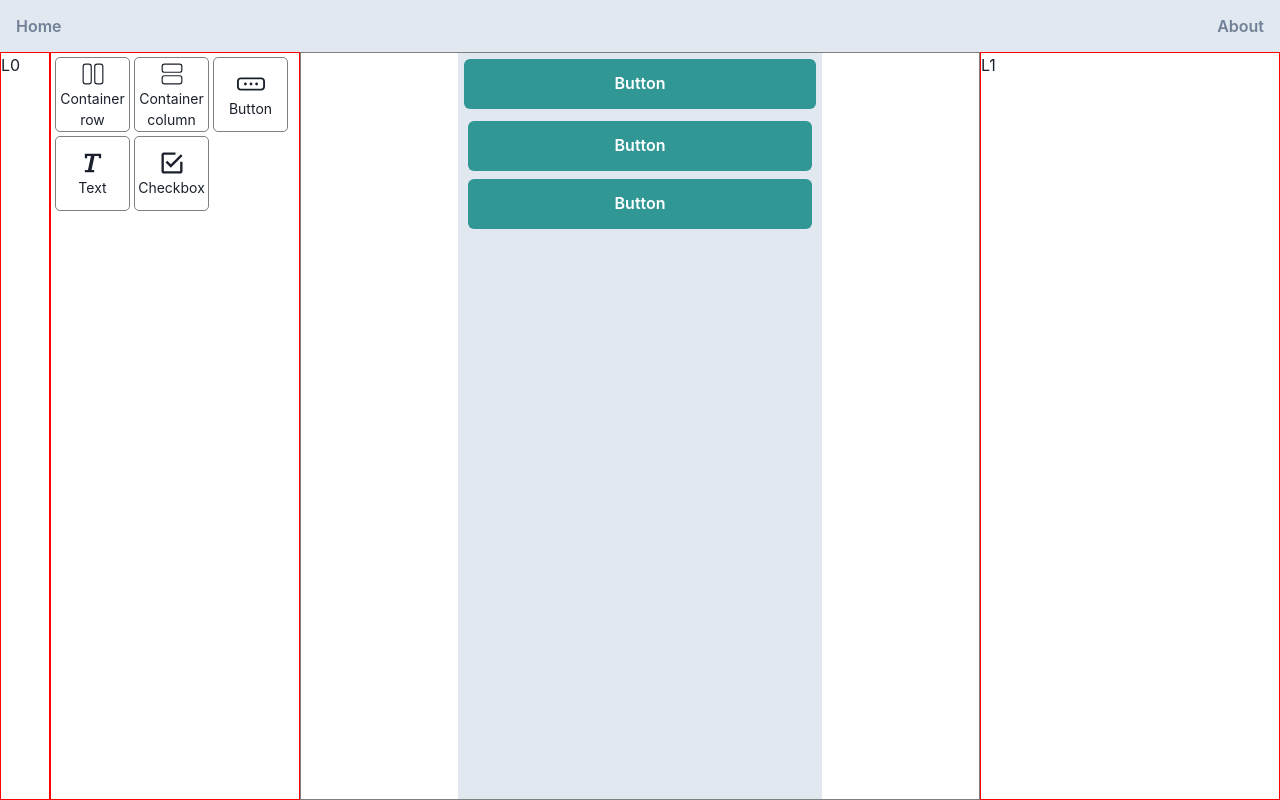
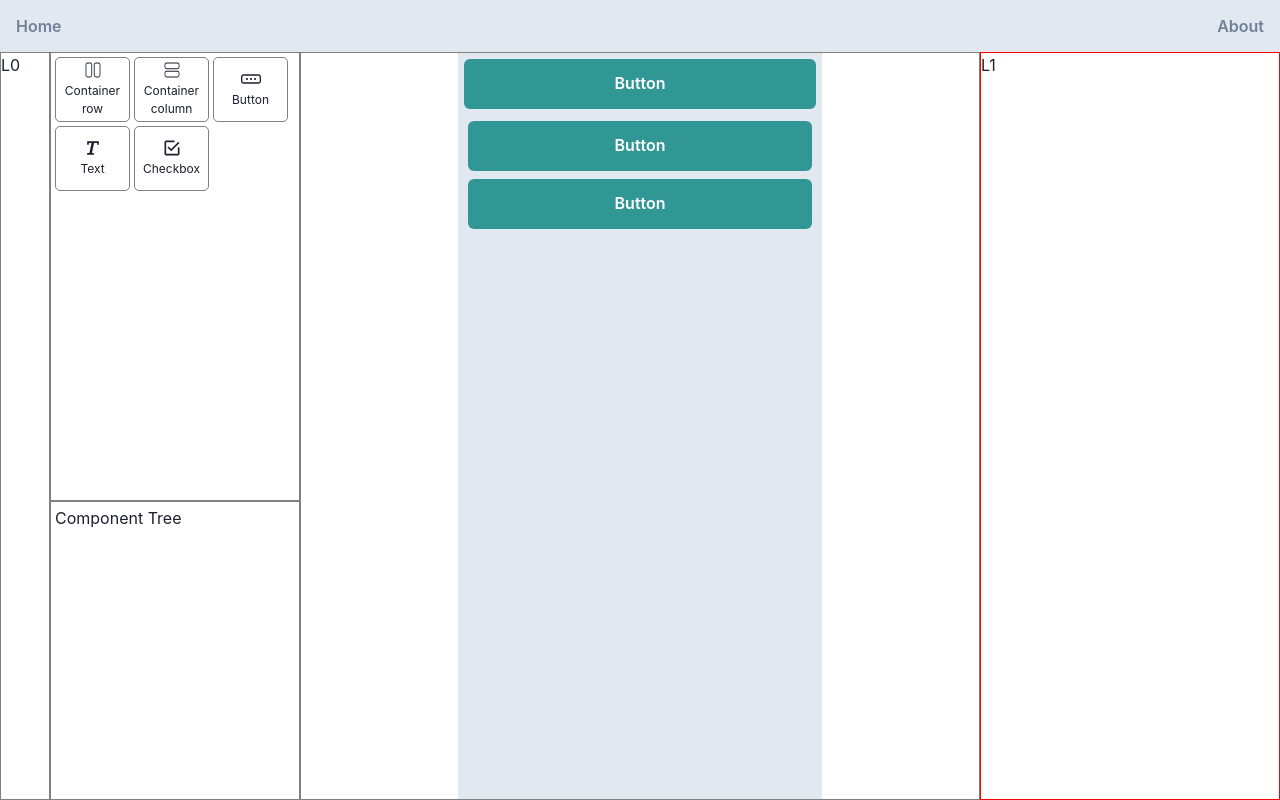
Before and after one commit to franciscocgue/craftify2, a React (Vite) app in the folder frontend/: page / in a window 1280 px wide. Built offline with nearby package versions, Linux system fonts and the light colour scheme.

Commit message:
component tree container added in layout

```diff
--- a/frontend/src/components/SidebarComponents/Component.tsx
+++ b/frontend/src/components/SidebarComponents/Component.tsx
@@ -14,15 +14,16 @@ const Component = ({name, icon, style}: propsT) => {
         alignItems={'center'}
         border={'1px solid gray'}
         w={'75px'}
-        h={'75px'}
+        h={'65px'}
         borderRadius={5}
         justify={'center'}
         bg={'white'}
         style={{...style}}
+        cursor={'grab'}
     >
-        <Icon as={icon} w={7} h={7} color="black.800" />
+        <Icon as={icon} w={5} h={5} color="black.900" />
         <Box>
-            <Text align={'center'} fontSize='sm' userSelect={'none'}>{name}</Text>
+            <Text p={'2px'} align={'center'} fontSize='xs' userSelect={'none'}>{name}</Text>
         </Box>
     </Flex>
 }
--- a/frontend/src/components/SidebarComponents/index.tsx
+++ b/frontend/src/components/SidebarComponents/index.tsx
@@ -1,25 +1,51 @@
-import { Flex } from "@chakra-ui/react";
+import { Box, Flex } from "@chakra-ui/react";
 import Draggable from "../../helpers/Draggable";
 import Component from "./Component";
 import { compTypes } from '../../config/components';
+import { Resizable } from "re-resizable";
 
 const SidebarComponents = () => {
 
-    return <Flex
-        w={'250px'}
+
+    return <Flex direction={'column'} w={'250px'} h={'100%'} maxH={'100%'} >
+        <Flex
+            w={'100%'}
             p={1}
-        border={'1px solid red'}
+            border={'1px solid grey'}
             maxH={'100%'}
             overflowY={'auto'}
             gap={1}
             justify={'flex-start'}
             alignContent={'start'}
             wrap={'wrap'}
+            flexGrow={1}
         >
             {Object.keys(compTypes).map(c => <Draggable componentType={c} key={c} id={c}>
                 <Component name={compTypes[c as keyof typeof compTypes].name} icon={compTypes[c as keyof typeof compTypes].icon} />
             </Draggable>)}
         </Flex>
+        <Resizable
+            defaultSize={{
+                width: '100%',
+                height: '40%',
+            }}
+            handleComponent={{
+                top: <Box h={'100%'} w={'100%'} _hover={{ 'backgroundColor': 'darkgrey' }}></Box>
+            }}
+            maxWidth={'100%'}
+            maxHeight={'100%'}
+            enable={{ top: true, right: false, bottom: false, left: false, topRight: false, bottomRight: false, bottomLeft: false, topLeft: false }}
+        >
+            <Box
+                h={'100%'}
+                overflow={'auto'}
+                p={1}
+                border={'1px solid grey'}
+            >
+                Component Tree
+            </Box>
+        </Resizable>
+    </Flex>
 }
 
 export default SidebarComponents;
--- a/frontend/src/components/SidebarMenu/index.tsx
+++ b/frontend/src/components/SidebarMenu/index.tsx
@@ -1,7 +1,7 @@
 import { Box } from "@chakra-ui/react";
 
 const SidebarMenu = () => {
-    return <Box w={'50px'} border={'1px solid red'}>L0</Box>
+    return <Box w={'50px'} border={'1px solid grey'}>L0</Box>
 }
 
 export default SidebarMenu;
```
Lines whose indentation alone changed are shown as unchanged.
